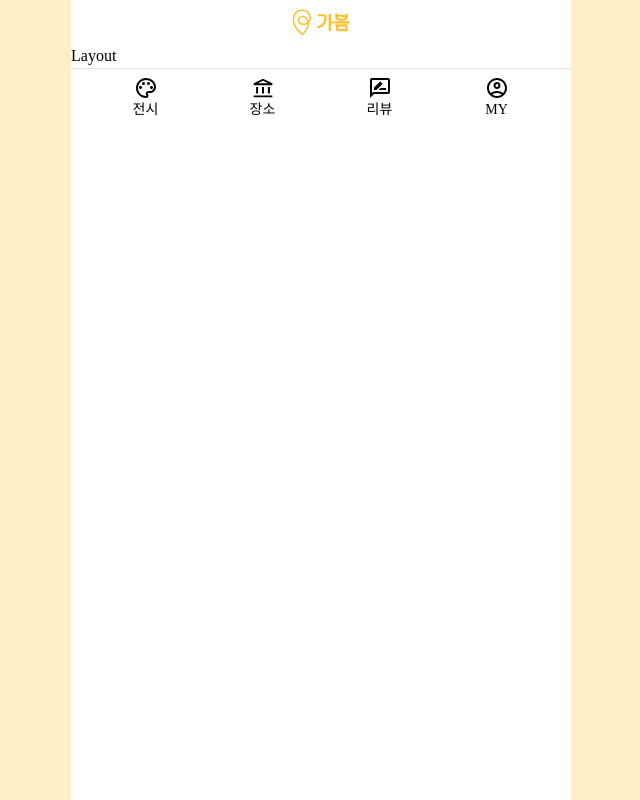
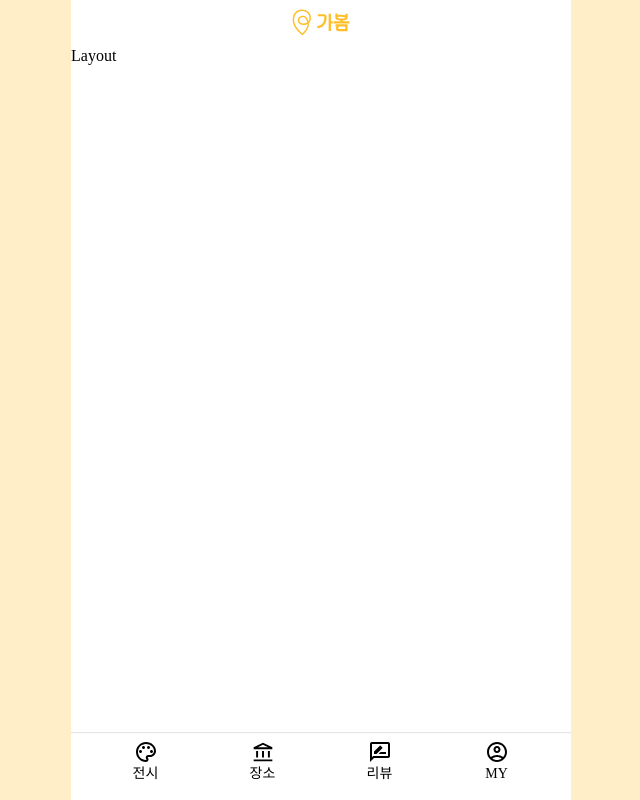
Before and after one commit to hyny-hyuny/gabom-react, a React (Vite) app: page / in a window 1280 px wide. Shown: the whole page, without its empty margins (319-959 px from the left). Built offline with nearby package versions, Linux system fonts and the light colour scheme; a web font is replaced by a local one.

Commit message:
[Design] navbar 하단 고정
- absolute

Resolves 바텀 시트 개발 #25

```diff
--- a/src/components/molecules/NavBar.tsx
+++ b/src/components/molecules/NavBar.tsx
@@ -26,7 +26,7 @@ function NavBar() {
   });
 
   return (
-    <nav className="px-4 pb-2 nav-inner-border-top">
+    <nav className="w-full px-4 pb-2 nav-inner-border-top absolute bottom-0">
       <ul className={'flex'}>{navItemsMap}</ul>
     </nav>
   );
--- a/src/styles/main.css
+++ b/src/styles/main.css
@@ -17,5 +17,6 @@ body {
     margin: 0 auto;
     padding-top: 2.75rem; /* 44px */
     position: relative;
+    overflow: hidden;
   }
 }
```
